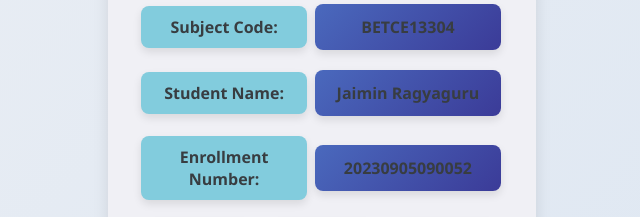
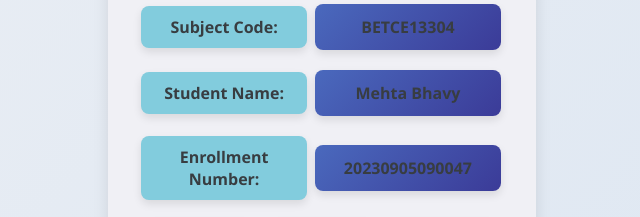
Before and after one commit to BhavyMehta21/BhavyMehta21, a plain HTML site: page index.html in a window 1280 px wide. Shown: the part 334-551 px from the top of the page, 318-958 px from the left. Drawn offline with Linux system fonts and the light colour scheme.

Commit message:
Update index.html

```diff
--- a/index.html
+++ b/index.html
@@ -24,12 +24,12 @@
 
         <div class="row">
             <div class="label">Student Name:</div>
-            <div class="value">Jaimin Ragyaguru</div>
+            <div class="value">Mehta Bhavy</div>
         </div>
 
         <div class="row">
             <div class="label">Enrollment Number:</div>
-            <div class="value">20230905090052</div>
+            <div class="value">20230905090047</div>
         </div>
 
         <div class="row">
```
